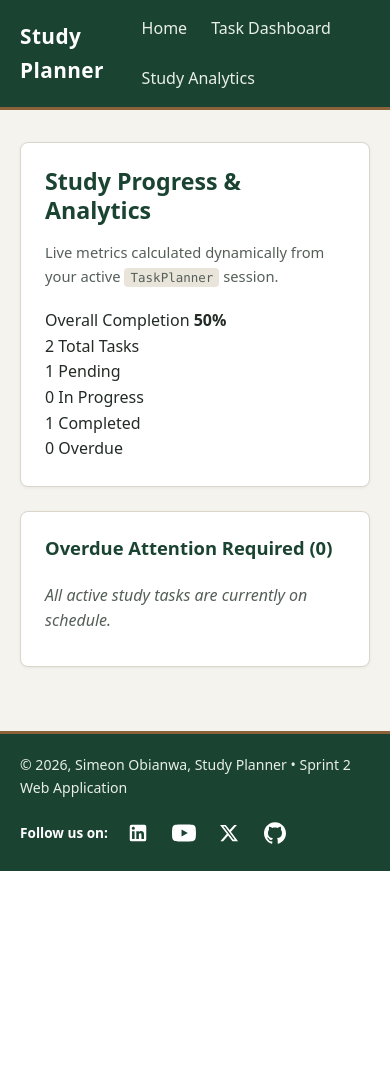
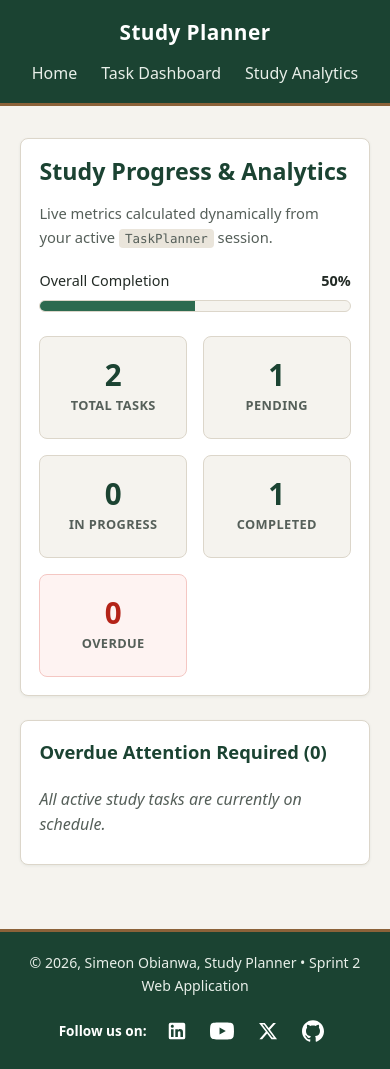
Before and after one commit to simeon-obianwa/study-planner, a Node server app: page /analytics in a window 390 px wide. Before the commit the page ends 871 px from the top, so only its background shows below. Run offline with Node 20, Linux system fonts and the light colour scheme.

Commit message:
sprint2 restore styles.css analytics grid, progress bar, and responsive breakpoints

```diff
--- a/public/css/styles.css
+++ b/public/css/styles.css
@@ -1,5 +1,4 @@
 :root {
-    /* Brand & Surfaces */
     --bg-page: #f5f3ee;
     --bg-surface: #ffffff;
     --bg-subtle: #faf9f5;
@@ -20,6 +19,7 @@
     --border: #dcd6ca;
     --badge-neutral-bg: #eae5db;
 
+    /* Semantic Status Colors */
     --danger: #b42318;
     --danger-bg: #fef3f2;
     --danger-border: #f4c7c3;
@@ -30,9 +30,11 @@
     --info-bg: #e7f0ec;
     --info-text: #1b4332;
 
+    /* Font Stacks */
     --font-sans: system-ui, -apple-system, 'Segoe UI', Roboto, sans-serif;
     --font-mono: ui-monospace, SFMono-Regular, Consolas, 'Liberation Mono', monospace;
 
+    /* Layout, Radii, Elevation & Motion */
     --container-max: 960px;
     --radius-sm: 4px;
     --radius-md: 6px;
@@ -468,6 +470,7 @@ select:hover {
     vertical-align: middle;
 }
 
+/* Home Page */
 .hero-panel {
     background: linear-gradient(135deg, var(--bg-surface) 0%, var(--bg-hero-end) 100%);
     border-left: 5px solid var(--header-bg);
@@ -535,6 +538,7 @@ select:hover {
     margin-bottom: auto;
 }
 
+/* Task Dashboard Page */
 .section-header {
     display: flex;
     flex-wrap: wrap;
@@ -661,6 +665,7 @@ select:hover {
     font-size: 0.86rem;
 }
 
+/* Task Detail & Notification History Page */
 .detail-nav {
     margin-bottom: 1rem;
 }
@@ -748,3 +753,185 @@ select:hover {
     color: var(--text-muted);
     margin-bottom: 0.25rem;
 }
+
+/* Task Analytics Page */
+.progress-wrapper {
+    margin-bottom: 1.5rem;
+}
+
+.progress-header {
+    display: flex;
+    justify-content: space-between;
+    font-size: 0.9rem;
+    margin-bottom: 0.45rem;
+    font-variant-numeric: tabular-nums;
+}
+
+.progress-track {
+    width: 100%;
+    height: 12px;
+    background: var(--bg-page);
+    border: 1px solid var(--border);
+    border-radius: var(--radius-pill);
+    overflow: hidden;
+}
+
+.progress-fill {
+    height: 100%;
+    background: var(--primary);
+    transition: width 300ms ease;
+}
+
+.stats-grid {
+    display: grid;
+    grid-template-columns: repeat(auto-fit, minmax(140px, 1fr));
+    gap: 1rem;
+}
+
+.stat-card {
+    background: var(--bg-page);
+    border: 1px solid var(--border);
+    padding: 1.25rem 1rem;
+    border-radius: var(--radius-lg);
+    text-align: center;
+}
+
+.stat-card-alert {
+    background: var(--danger-bg);
+    border-color: var(--danger-border);
+}
+
+.stat-card-alert .stat-value {
+    color: var(--danger);
+}
+
+.stat-value {
+    display: block;
+    font-size: 1.85rem;
+    font-weight: 700;
+    color: var(--header-bg);
+    line-height: 1.2;
+    font-variant-numeric: tabular-nums;
+}
+
+.stat-label {
+    font-size: 0.8rem;
+    font-weight: 600;
+    color: var(--text-muted);
+    text-transform: uppercase;
+    letter-spacing: 0.03em;
+}
+
+.overdue-list {
+    list-style: none;
+    display: grid;
+    gap: 0.75rem;
+}
+
+.overdue-item {
+    display: flex;
+    justify-content: space-between;
+    align-items: center;
+    gap: 1rem;
+    padding: 0.9rem 1rem;
+    background: var(--danger-bg);
+    border: 1px solid var(--danger-border);
+    border-left: 4px solid var(--danger);
+    border-radius: var(--radius-md);
+}
+
+.overdue-main {
+    display: flex;
+    flex-direction: column;
+    align-items: flex-start;
+    gap: 0.3rem;
+}
+
+.overdue-title {
+    color: var(--header-bg);
+    font-weight: 700;
+    text-decoration: none;
+}
+
+.overdue-title:hover {
+    text-decoration: underline;
+    text-underline-offset: 3px;
+}
+
+.overdue-owner {
+    font-size: 0.82rem;
+    color: var(--text-muted);
+    overflow-wrap: anywhere;
+}
+
+.overdue-meta {
+    display: flex;
+    flex-direction: column;
+    align-items: flex-end;
+    gap: 0.35rem;
+    white-space: nowrap;
+}
+
+.overdue-date {
+    font-size: 0.85rem;
+    color: var(--danger);
+}
+
+/* Responsive Breakpoints & Motion Preferences */
+@media (max-width: 768px) {
+    .form-row-three {
+        grid-template-columns: 1fr;
+    }
+}
+
+@media (max-width: 640px) {
+    .panel {
+        padding: 1.15rem;
+    }
+
+    .hero-panel {
+        padding: 1.4rem 1.15rem;
+    }
+
+    .form-row,
+    .detail-list {
+        grid-template-columns: 1fr;
+    }
+
+    .hero-actions {
+        flex-direction: column;
+        align-items: stretch;
+    }
+
+    .overdue-item {
+        flex-direction: column;
+        align-items: flex-start;
+    }
+
+    .overdue-meta {
+        align-items: flex-start;
+    }
+
+    .header-inner {
+        flex-direction: column;
+        gap: 0.75rem;
+    }
+
+    .footer-inner {
+        flex-direction: column;
+        text-align: center;
+    }
+}
+
+@media (prefers-reduced-motion: reduce) {
+    html {
+        scroll-behavior: auto;
+    }
+
+    *,
+    *::before,
+    *::after {
+        transition-duration: 0.01ms !important;
+        animation-duration: 0.01ms !important;
+    }
+}
```
